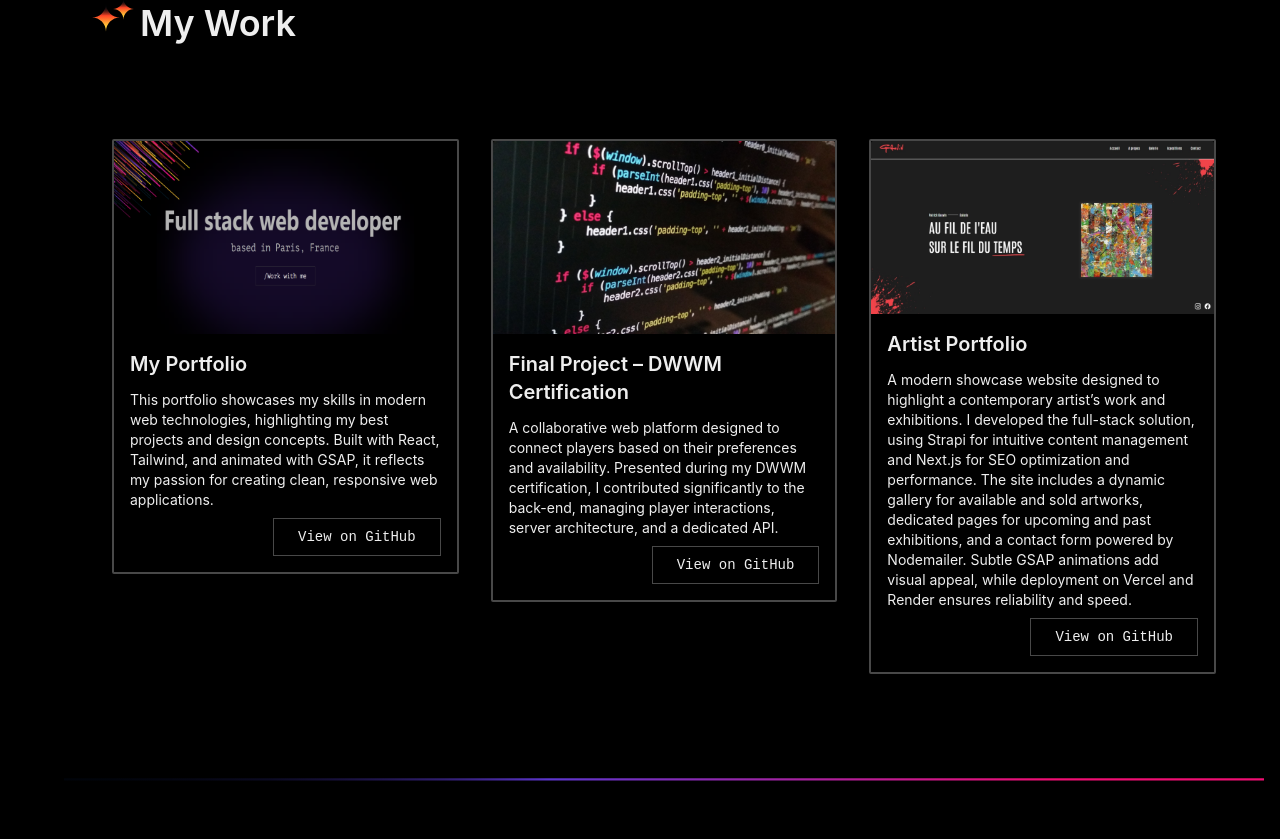
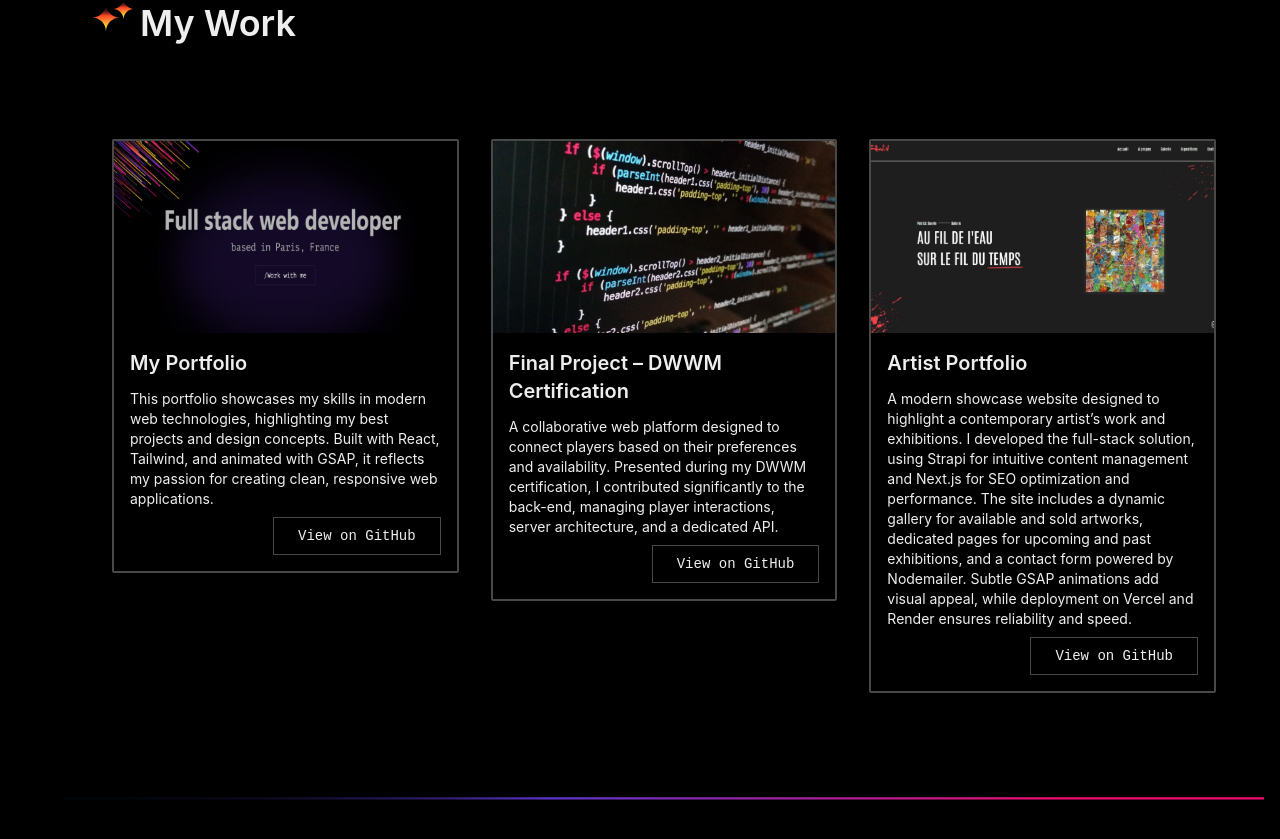
Before and after one commit to JulienMedina/Portfolio, a React (Vite) app: page / in a window 1280 px wide. Shown: the part 1050-1889 px from the top of the page. Built offline with nearby package versions, Linux system fonts and the light colour scheme; a web font is replaced by a local one.

Commit message:
change image card size

```diff
--- a/src/components/base/Card.jsx
+++ b/src/components/base/Card.jsx
@@ -4,8 +4,12 @@ import Button from "./Button"; // Importation de ton bouton personnalisé
 const Card = ({ image, title, description, buttonText, buttonLink }) => {
   return (
     <div className="card card-compact w-60 rounded-sm border-2 border-solid border-grayDark-7 bg-grayDark-1 shadow-xl md:w-96">
-      <figure>
-        <img src={image} alt={title} className=" hover:blur-sm" />
+      <figure className="h-48 w-full overflow-hidden">
+        <img
+          src={image}
+          alt={title}
+          className=" size-full object-cover hover:blur-sm"
+        />
       </figure>
       <div className="card-body">
         <h2 className="card-title">{title}</h2>
```
